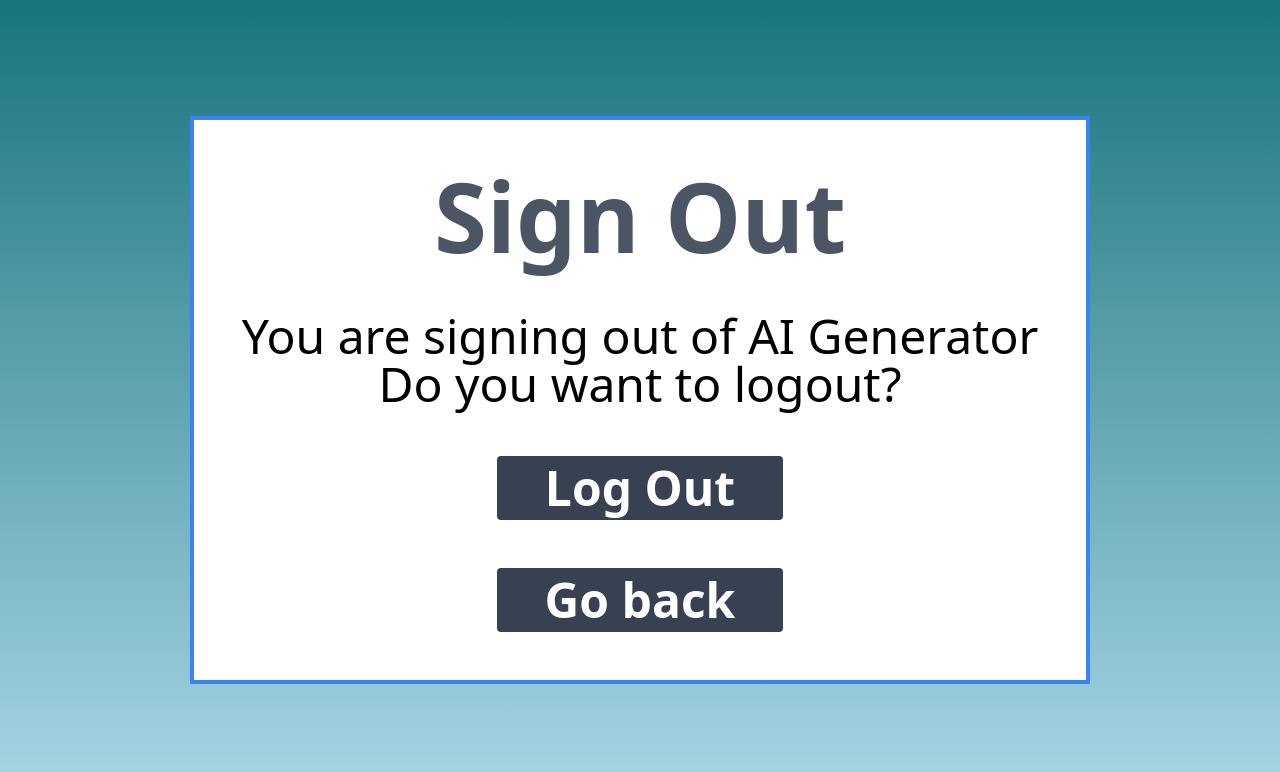
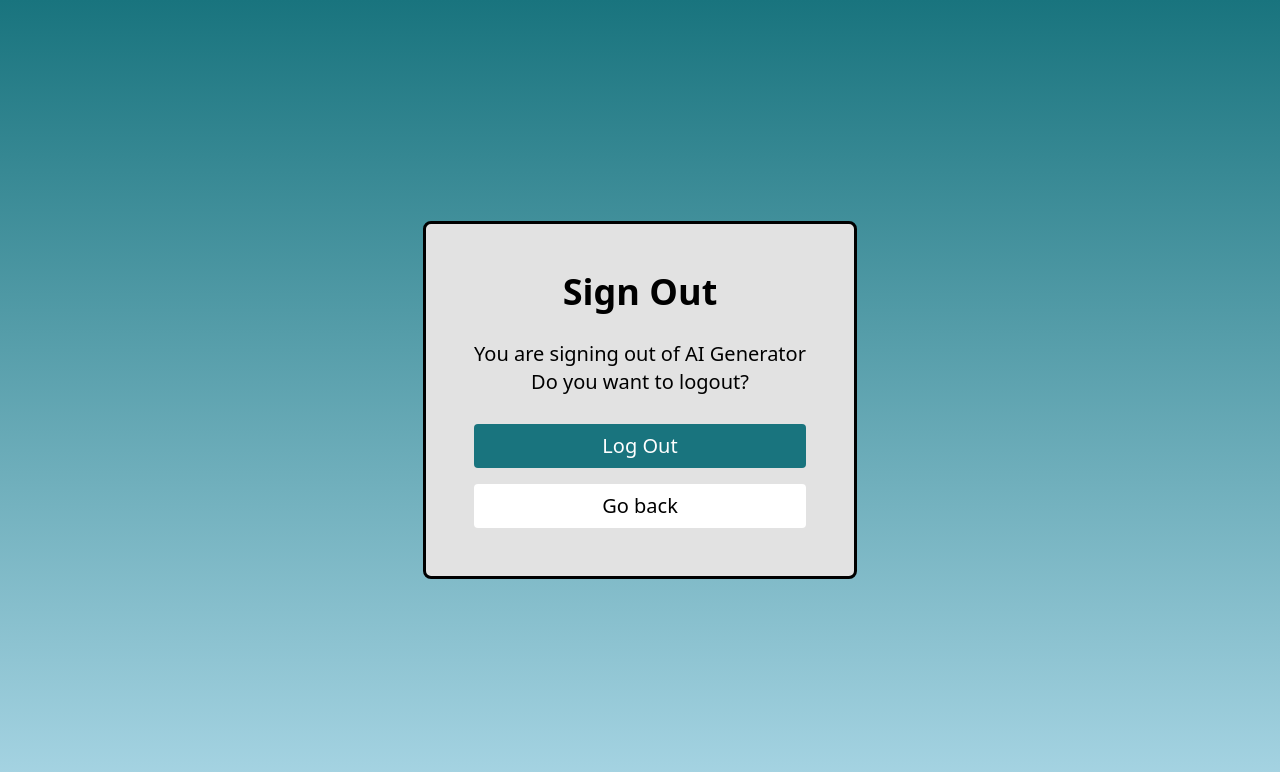
Before and after one commit to COSC-499-W2023/year-long-project-team-11, a React (Create React App) app in the folder app/frontend/: page /Logout in a window 1280 px wide. Shown: the top 772 px of the page. Built offline with nearby package versions, Linux system fonts and the light colour scheme.

Commit message:
Incorporated routing, fixed links, changed styling on Landing page and Logout

```diff
--- a/app/frontend/package.json
+++ b/app/frontend/package.json
@@ -10,7 +10,8 @@
     "react": "^18.2.0",
     "react-dom": "^18.2.0",
     "react-scripts": "5.0.1",
-    "web-vitals": "^2.1.4"
+    "web-vitals": "^2.1.4",
+    "react-router-dom": "^6.18.0"
   },
   "scripts": {
     "start": "WATCHPACK_POLLING=true react-scripts start",
--- a/app/frontend/src/App.js
+++ b/app/frontend/src/App.js
@@ -2,19 +2,21 @@
 import Logout from './Logout';
 import Login from './Login'
 import Landing from './Landing';
-import {Routes, Route } from "react-router-dom";
+import { Routes, Route } from "react-router-dom";
+import CreateAccount from './CreateAccount';
 
 function App() {
   return (
     <div className='App'>
       <Routes>
-      <Route path="/" element={<Landing/>}/>
-      <Route path="/Landing" element={<Landing/>}/>
-      <Route path="/Login" element={<Login/>}/>
-      <Route path='/Logout' element={<Logout/>}/>
+        <Route path="/" element={<Landing />} />
+        <Route path="/Landing" element={<Landing />} />
+        <Route path="/Login" element={<Login />} />
+        <Route path='/Logout' element={<Logout />} />
+        <Route path='/SignUp' element={<CreateAccount />} />
       </Routes>
       {/* <Login></Login> */}
-       {/* <Logout/> */}
+      {/* <Logout/> */}
     </div>
   );
 }
--- a/app/frontend/src/CreateAccount.js
+++ b/app/frontend/src/CreateAccount.js
@@ -1,4 +1,5 @@
 import React, { useState } from 'react'
+import { Link } from 'react-router-dom';
 
 export default function CreateAccount() {
     const [firstName, setFirstName] = useState('')
@@ -172,7 +173,12 @@
                         onChange={(e) => setConfirmPassword(e.target.value)}
                     />
 
-                    <p className='text-sm pt-[2px] pb-[20px]'>Already have an account?&#160;<a href="#" className="text-[#44566B] underline">Sign In</a></p>
+                    <p className='text-sm pt-[2px] pb-[20px]'>
+                        Already have an account?&#160;
+                        <Link to={"/Login"}>
+                            <a href="#" className="text-[#44566B] underline">Sign In</a>
+                        </Link>
+                    </p>
 
                     <button className='bg-[#19747E] text-white py-1 rounded hover:bg-[#316268] w-[100%]' type="submit">Sign Up</button>
                 </form>
--- a/app/frontend/src/Landing.js
+++ b/app/frontend/src/Landing.js
@@ -1,42 +1,33 @@
 import React from 'react';
-import { Link,useEffect } from 'react';
-const Landing= ()=>
-{
-    useEffect(() => {
-        document.title = "Landing";
-      }, []);
+import { Link } from 'react-router-dom';
+
+export default function Landing() {
 
   return (
-        <div className="landing flex justify-center items-center h-screen " >
+    <div className="landing flex justify-center items-center h-screen" >
 
       <div className='flex flex-row gap-9'>
+        <div className=" flex-auto py-3 px-6 border-[3px] border-black rounded-lg bg-[#E2E2E2]">
+          <img className="object-center" src={require("./img/symbol-user.png")} width={260} />
+          <div class="px-6 py-4">
+            <Link to={"/Login"}>
+              <div class="font-bold text-xl mb-2 text-center">Log In</div>
+            </Link>
+          </div>
+        </div>
 
-
-            <div className=" flex-auto py-2 border-4 border-blue-700 bg-white">
-            <img className="object-center" src={require("./Images/symbol-user.png")}width={260}  />
+        <div className="flex-auto py-3 px-6 border-[3px] border-black rounded-lg bg-[#E2E2E2]">
+          <img className="object-center" src={require("./img/symbol-user.png")} width={260} />
           <div class="px-6 py-4">
-            <div class="font-bold text-xl mb-2 text-center">Login</div>
+            <Link to={"/SignUp"}>
+              <div class="font-bold text-xl mb-2 text-center">Sign Up</div>
+            </Link>
           </div>
 
         </div>
-
-
-            <div className="flex-auto py-2 border-4 border-blue-700 bg-white">
-            <img className="object-center" src={require("./Images/symbol-user.png")} width={260}  />
-            <div class="px-6 py-4">
-            <Link to={"/Logout"}>
-            <div class="font-bold text-xl mb-2 text-center">Logout</div>
-            </Link>
-            </div>
-
-
-            </div>
-
-
       </div>
 
     </div>
 
   );
 };
-export default Landing;
--- a/app/frontend/src/Login.js
+++ b/app/frontend/src/Login.js
@@ -1,6 +1,7 @@
 import React, { useState } from 'react'
 import './css/login.css'
 import users from './tests/loginTest.json'
+import { Link } from 'react-router-dom';
 
 export default function Login() {
     const [email, setEmail] = useState('')
@@ -94,7 +95,9 @@
                 {/* Create account */}
                 <p>
                     Don't have an account?&#160;
-                    <a className="text-[#44566B] underline" href="#">Create an account</a>
+                    <Link to={"/SignUp"}>
+                        <a className="text-[#44566B] underline" href="#">Create an account</a>
+                    </Link>
                 </p>
             </div>
         </div>
--- a/app/frontend/src/Logout.js
+++ b/app/frontend/src/Logout.js
@@ -3,17 +3,16 @@
 
 export default function Logout() {
   return (
-    <div className="logout-background text-5xl flex justify-center items-center h-screen " >
-        <div className="card font-sans p-12 border-4 border-blue-500 bg-white">
-        <h2 className='text-center text-gray-600 font-bold text-8xl'>Sign Out</h2>
+    <div className="logout-background text-xl flex justify-center items-center h-screen " >
+      <div className="card font-sans p-12 border-[3px] border-black rounded-lg bg-[#E2E2E2]">
+        <h2 className='text-center font-bold text-4xl'>Sign Out</h2>
         <br></br>
         <p className='font-medium'>You are signing out of AI Generator</p>
         <p className='font-medium'>Do you want to logout?</p>
         <br></br>
-        <div className='buttons flex flex-col'>
-        <button className='bg-gray-700 text-white font-bold py-2 px-12 rounded mx-auto'>Log Out</button>
-        <br></br>
-        <button className='bg-gray-700 text-white font-bold py-2 px-12 rounded mx-auto'>Go back</button>
+        <div className='buttons'>
+          <button className='bg-[#19747E] text-white py-2 rounded hover:bg-[#316268] w-[100%]'>Log Out</button>
+          <button className='bg-white text-black py-2 mt-4 rounded hover:bg-[#e2e2e2] w-[100%]'>Go back</button>
         </div>
 
       </div>
```
Also changed, not shown: 1 other file (tests, documents, lock files or other folders). Lines whose indentation alone changed are shown as unchanged.
